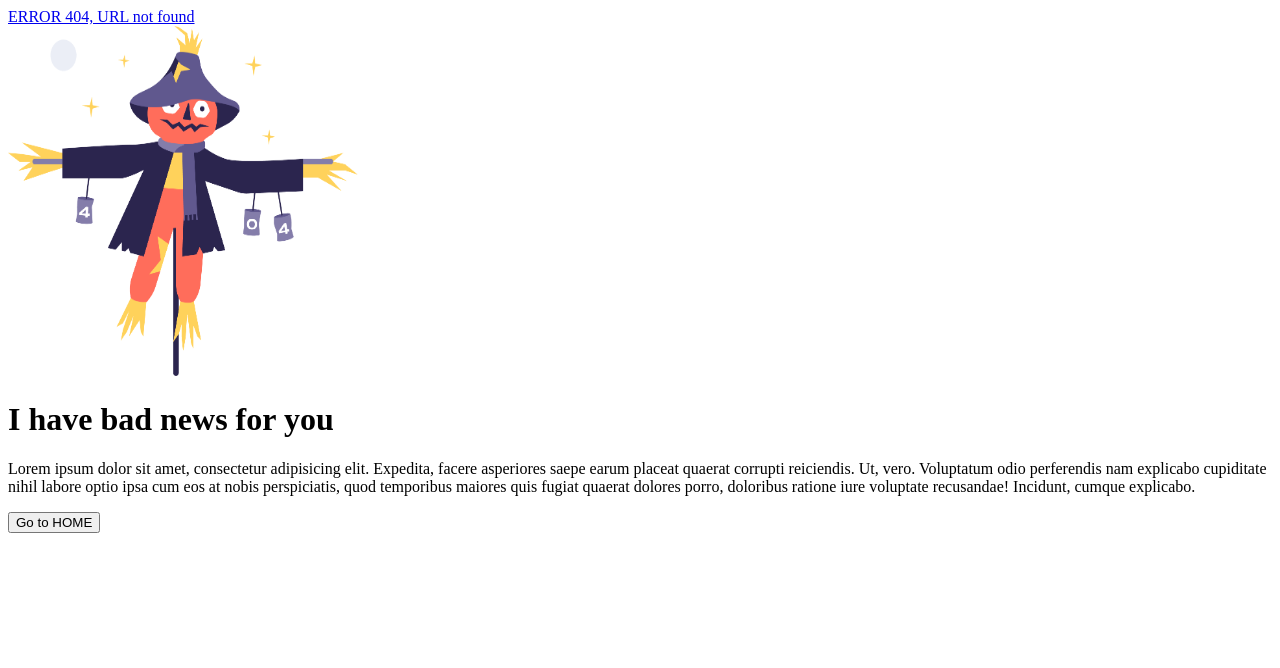
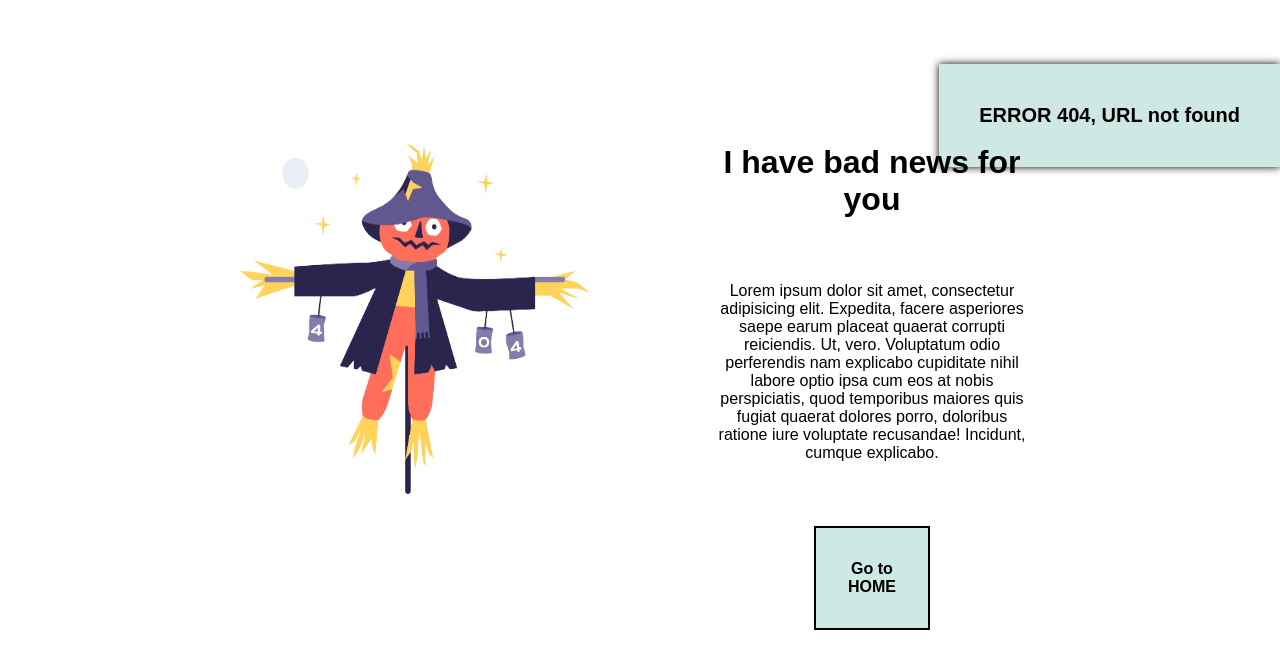
Before and after one commit to Danpier-Dos-Reis/Error-404, a plain HTML site: page index.html in a window 1280 px wide. Drawn offline with Linux system fonts and the light colour scheme.

Commit message:
Practice finished

```diff
--- a/index.html
+++ b/index.html
@@ -4,11 +4,12 @@
     <meta charset="UTF-8">
     <meta http-equiv="X-UA-Compatible" content="IE=edge">
     <meta name="viewport" content="width=device-width, initial-scale=1.0">
+    <link rel="stylesheet" href="styles.css">
     <title>Page 404</title>
 </head>
 <body>
     <header>
-        <a href="#">ERROR 404, URL not found</a>
+        <a href="https://duckduckgo.com/">ERROR 404, URL not found</a>
     </header>
     <main>
         <div class="container">
@@ -18,7 +19,9 @@
             <div class="content">
                 <h1>I have bad news for you</h1>
                 <p>Lorem ipsum dolor sit amet, consectetur adipisicing elit. Expedita, facere asperiores saepe earum placeat quaerat corrupti reiciendis. Ut, vero. Voluptatum odio perferendis nam explicabo cupiditate nihil labore optio ipsa cum eos at nobis perspiciatis, quod temporibus maiores quis fugiat quaerat dolores porro, doloribus ratione iure voluptate recusandae! Incidunt, cumque explicabo.</p>
-                <button href="#">Go to HOME</button>
+                <a href="https://duckduckgo.com/">
+                    <button type="button">Go to HOME</button>
+                </a>
             </div>
         </div>
     </main>
--- a/styles.css
+++ b/styles.css
@@ -1,15 +1,78 @@
-.body{
-    margin: none;
-    padding: none;
+*{
+    margin: 0;
+    padding: 0;
+}
+
+header{
+    font-family: sans-serif;
+    padding: 2em 2em;
+    font-size: 20px;
+    font-weight: bold;
+    background-color: #B2DBD3A3;
+    box-shadow: 0 0 8px 0;
+    float: inline-end;
+}
+
+header a{
+    text-decoration: none;
+    color: black;
+}
+
+header a:hover{
+    color: blueviolet;
 }
 
 .container{
-    margin-left: 10em;
+    margin: 4em 10em 0em  10em;
     justify-content: space-evenly;
     display: flex;
 }
 
-.image img{
-    height: 250px;
-    width: 250px;
+.image{
+    margin: 5em;
+    padding: 0;
 }
+
+.content{
+    margin: 5em 5em 5em 0em;
+    padding-left: 3em;
+    padding-right: 3em;
+    font-family: sans-serif;
+}
+
+.content h1{
+    margin-bottom: 2em;
+    text-align: center;
+}
+
+.content p{
+    margin-bottom: 4em;
+    text-align: center;
+}
+
+.content a button{
+    padding: 2em;
+    color: black;
+    background-color: #B2DBD3A3;
+    border: 2px solid black;
+    font-family: sans-serif;
+    font-weight: bold;
+    font-size: 16px;
+    margin: 0 6em 0 6em;
+    cursor: pointer;
+}
+
+.content a button:hover{
+    color: blueviolet;
+}
+
+@media screen and (max-width: 40em){
+    .container{
+        flex-wrap: wrap;
+    }
+
+    .content{
+        margin-left: 4em;
+    }
+
+}
```
